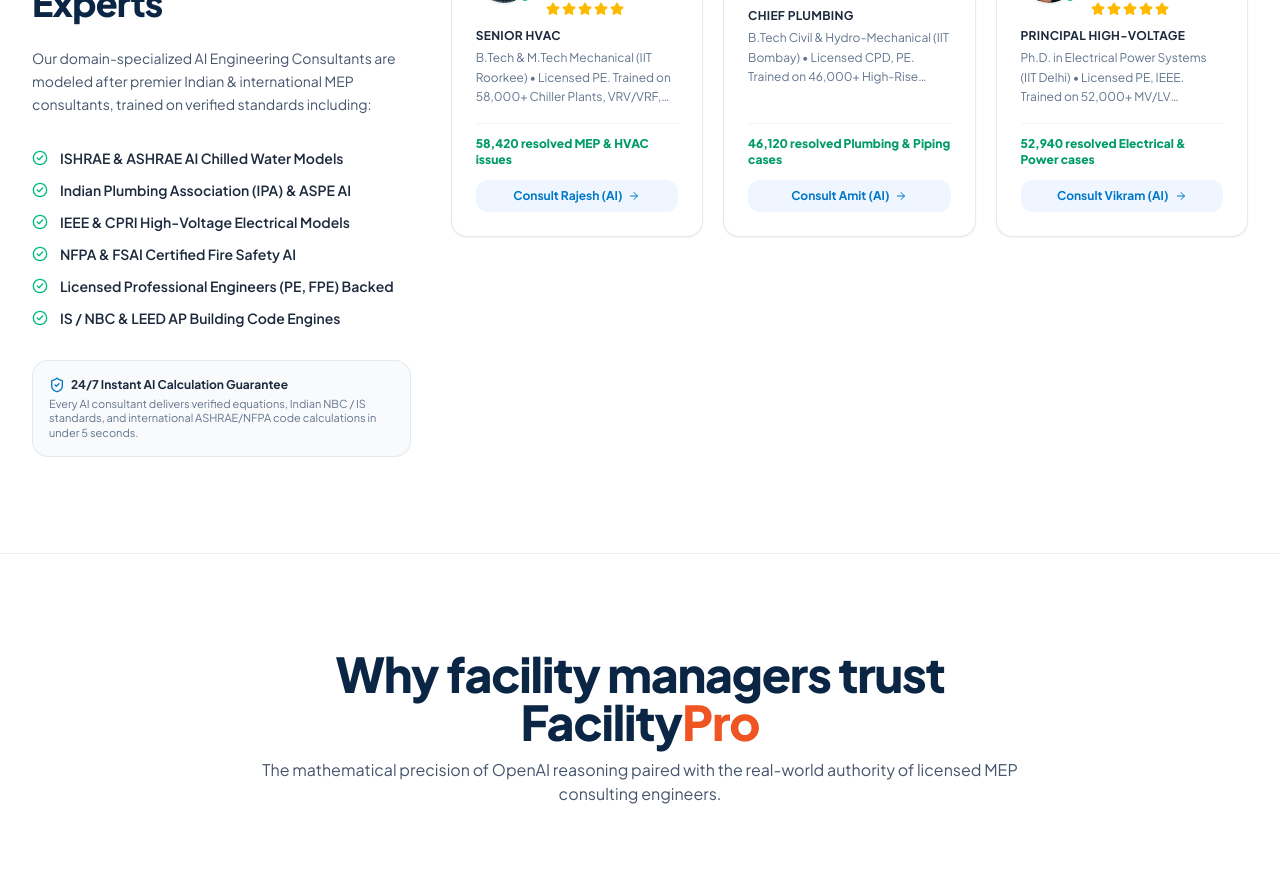
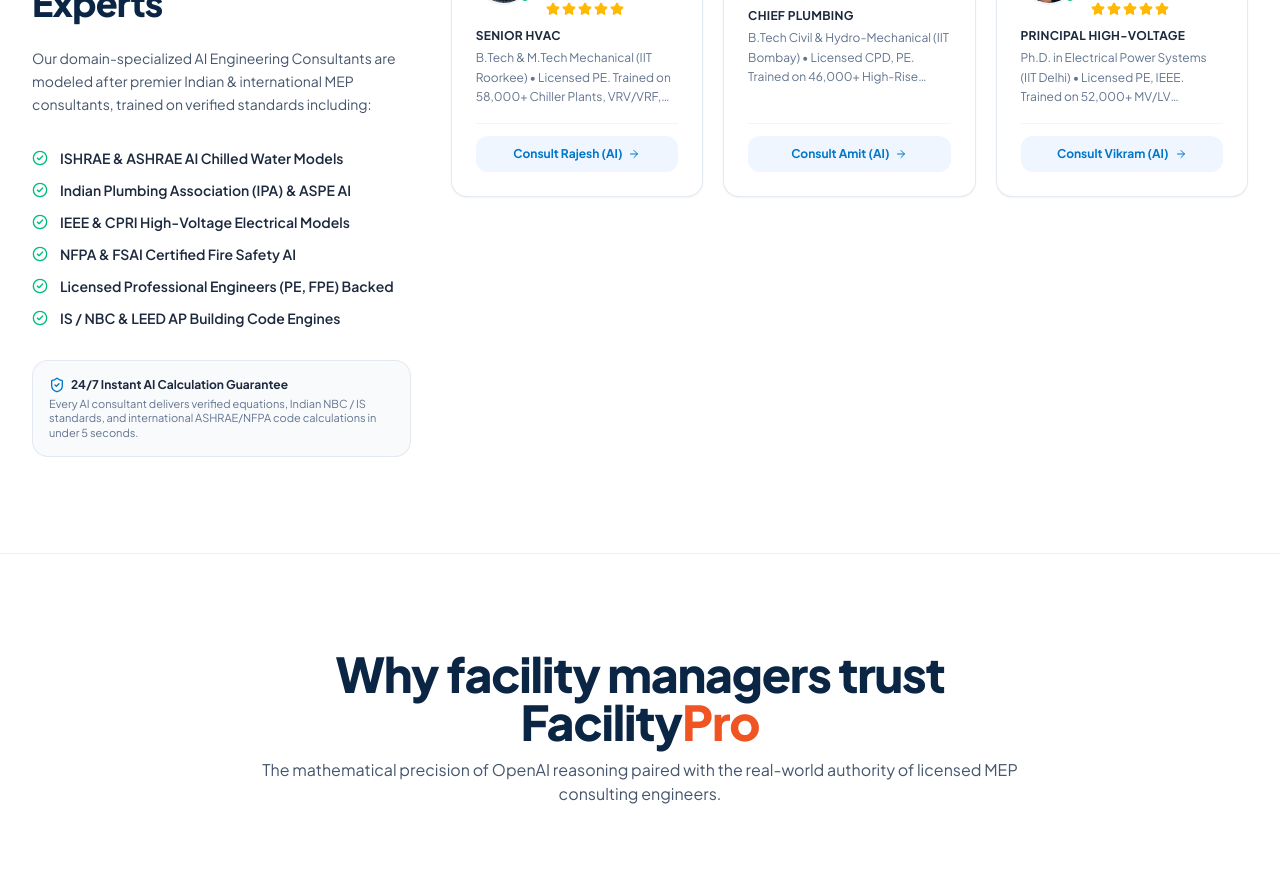
Before and after one commit to shamshadkhan36/FacultyPro, a React (Vite) app: page / in a window 1280 px wide. Shown: the part 2760-3629 px from the top of the page. Built offline with nearby package versions, Linux system fonts and the light colour scheme; no server answers.

Commit message:
style: remove resolved issue counter from expert cards

```diff
--- a/src/components/MeetTheExperts.jsx
+++ b/src/components/MeetTheExperts.jsx
@@ -151,14 +151,10 @@
 
                   </div>
 
-                  <div className="pt-3 border-t border-slate-100 space-y-3">
-                    <div className="text-xs font-extrabold text-[#009b68] flex items-center gap-1.5">
-                      <span>{fac.satisfiedLabel}</span>
-                    </div>
-
+                  <div className="pt-3 border-t border-slate-100">
                     <button
                       onClick={() => onSelectFaculty(fac)}
-                      className="w-full py-2 px-3 rounded-xl bg-blue-50 hover:bg-[#0077c8] text-[#0077c8] hover:text-white font-bold text-xs transition-colors flex items-center justify-center gap-1.5 cursor-pointer"
+                      className="w-full py-2.5 px-3 rounded-xl bg-blue-50 hover:bg-[#0077c8] text-[#0077c8] hover:text-white font-bold text-xs transition-colors flex items-center justify-center gap-1.5 cursor-pointer"
                     >
                       <span>Consult {fac.name.split(' ')[1] || 'AI'} (AI)</span>
                       <ArrowRight className="w-3 h-3" />
```
